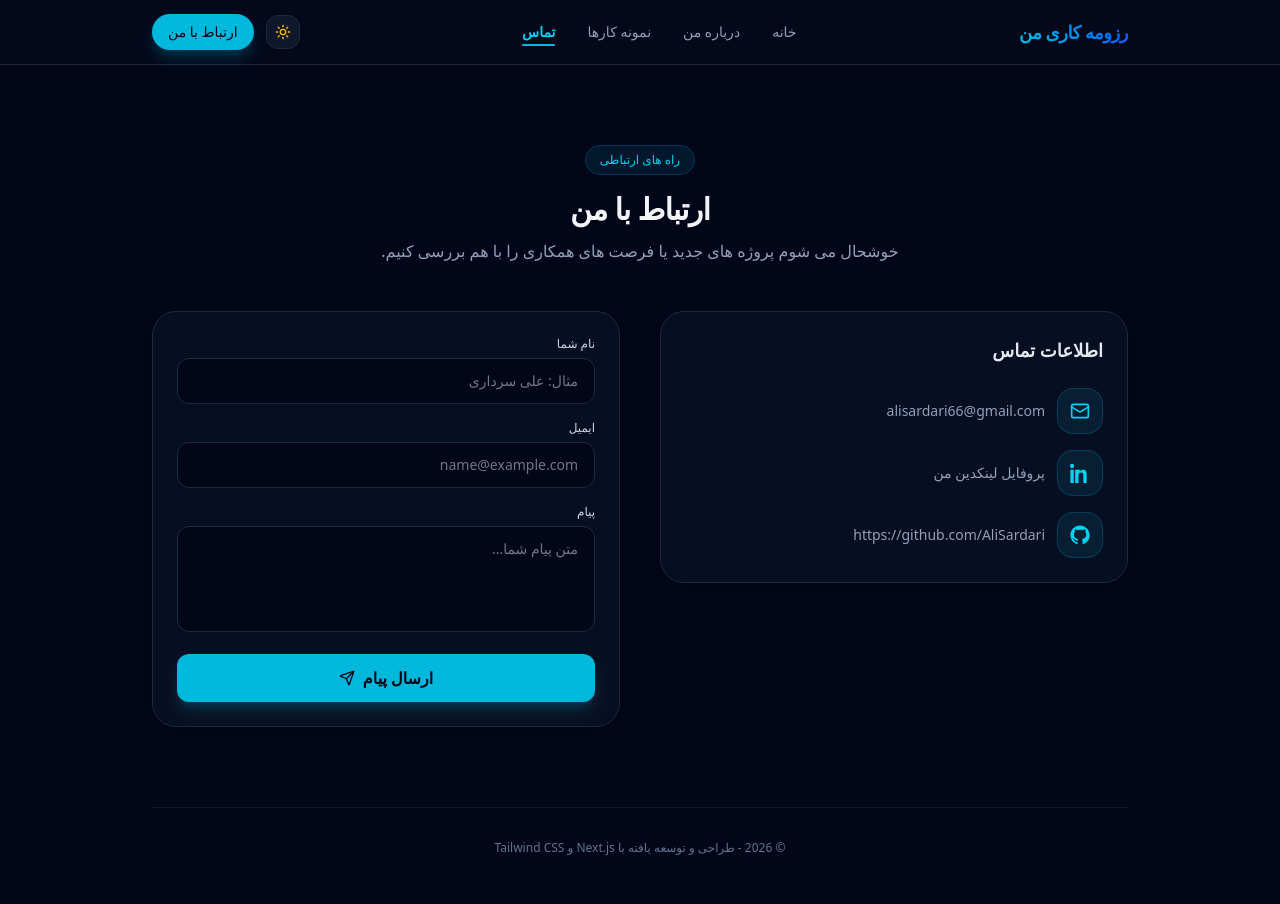
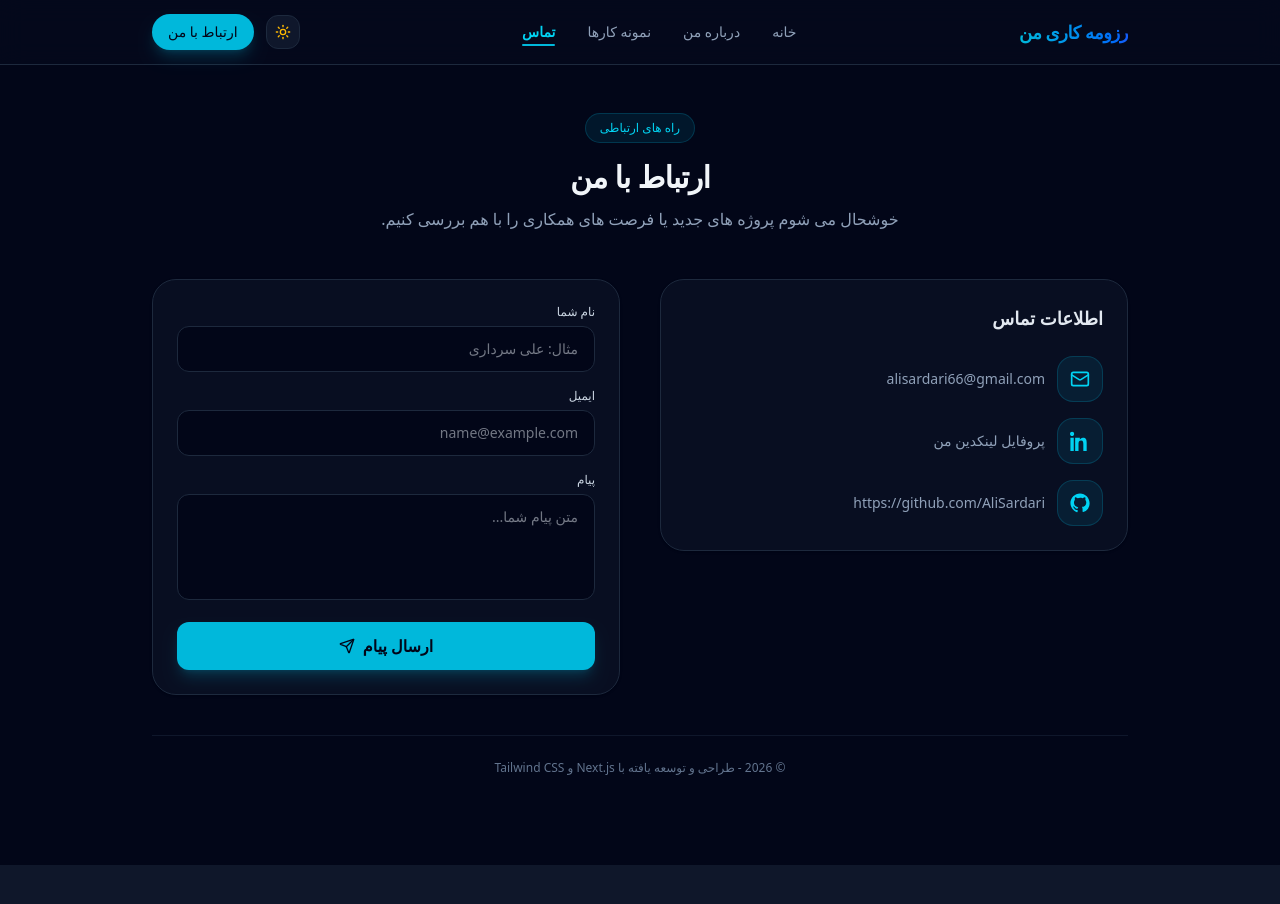
Before and after one commit to AliSardari/my-portfolio, a Next.js app: page /contact in a window 1280 px wide. Shown: the top 904 px of the page. After the commit the page ends 865 px from the top, so only its background shows below. Built offline with nearby package versions, Linux system fonts and the light colour scheme.

Commit message:
Remove duplicate skills section from about and reduce contact/footer spacing

```diff
--- a/src/app/about/page.tsx
+++ b/src/app/about/page.tsx
@@ -3,7 +3,6 @@
 import Link from "next/link";
 import { motion } from "framer-motion";
 import { Server, Layout, Cpu, CheckCircle2, Award, ArrowLeft } from "lucide-react";
-import SkillsSection from "@/components/SkillsSection";
 
 export default function AboutPage() {
     const skillCategories = [
@@ -101,11 +100,6 @@ export default function AboutPage() {
                         ))}
                     </div>
                 </motion.div>
-
-                {/* بخش نوار پیشرفت متحرک (SkillsSection) */}
-                <div className="pt-6">
-                    <SkillsSection />
-                </div>
             </div>
         </main>
     );
--- a/src/app/contact/page.tsx
+++ b/src/app/contact/page.tsx
@@ -34,7 +34,7 @@ export default function ContactPage() {
 
     return (
         <main className="min-h-screen bg-slate-50 dark:bg-slate-950 text-slate-900 dark:text-slate-100 selection:bg-cyan-500 selection:text-slate-950 transition-colors">
-            <div className="max-w-5xl mx-auto px-6 py-20">
+            <div className="max-w-5xl mx-auto px-6 pt-12 pb-16">
                 <motion.div
                     initial={{ opacity: 0, y: 20 }}
                     animate={{ opacity: 1, y: 0 }}
@@ -168,7 +168,7 @@ export default function ContactPage() {
                 </motion.div>
 
                 {/* فوتر */}
-                <div className="mt-20 pt-8 border-t border-slate-200 dark:border-slate-900 text-center text-slate-500 text-xs">
+                <div className="mt-10 pt-6 border-t border-slate-200 dark:border-slate-900 text-center text-slate-500 text-xs">
                     <p>© {new Date().getFullYear()} - طراحی و توسعه یافته با Next.js و Tailwind CSS</p>
                 </div>
             </div>
```
